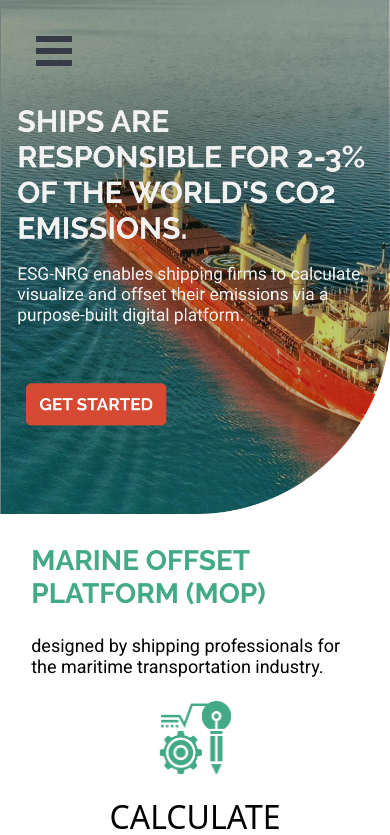
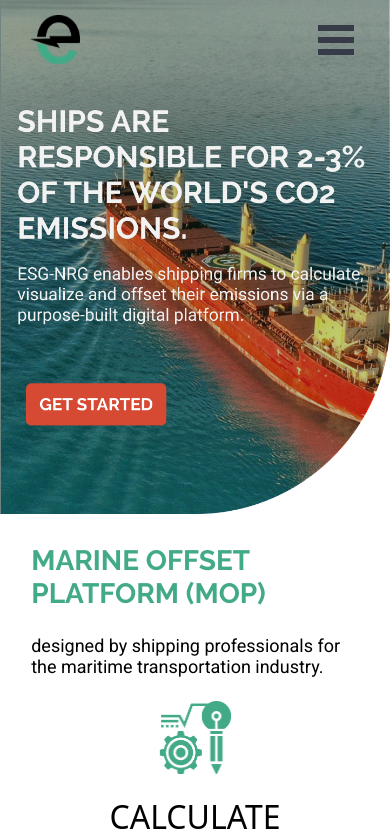
Before and after one commit to ESG-NRG/esg-nrg-newest, a React (Create React App) app in the folder client/: page / in a window 390 px wide. Shown: the top 835 px of the page. Built offline with nearby package versions, Linux system fonts and the light colour scheme; no server answers.

Commit message:
hamburger menu and the ENTIRE freaking navbar seems to be working now.

```diff
--- a/client/src/Components/NavBar.js
+++ b/client/src/Components/NavBar.js
@@ -29,12 +29,12 @@
     <>
       {screenSize === "xs" || screenSize === "sm" ? (
         //hamburger
-
-        <Menu right >
-        <a id="home" className="menu-item" href="/">Home</a>
-        <a id="about" className="menu-item" href="/about">About</a>
-        <a id="contact" className="menu-item" href="/contact">Contact</a>
-        <a id="about-us" className="menu-item" href="/about-us">
+        <div className={scroll ? "burgerLogoNavBar" : "burgerLogoNavBarScroll"}>
+      <a href='/'><img className='burgerNavbarLogo'  src={logo} alt='esg-nrg logo' /></a>
+        <Menu right>
+          <a href='/'><img className='logo' class="burgerLogo" src={logo} width={"50px"} height={"50px"} alt='esg-nrg logo' /></a>
+        <a id="home" className="menu-item" href="/">HOME</a>
+                <a id="about-us" className="menu-item" href="/about-us">
                   ABOUT US
                 </a>
                 <a id="faqs" className="menu-item" href="/faq">
@@ -49,14 +49,17 @@
                 <a id="contact-us" className="menu-item" href="/contact-us">
                   CONTACT US
                 </a>
+                <a id="login" className="menu-item" href="/login">
+                  Sign In
+                </a>
                 <a id="register" className="menu-item" href="/signup">
                   Register
                 </a>
-                <a id="login" className="menu-item" href="/login">
-                  Sign In
-                </a>
+
         {/* <a onClick={ this.showSettings } className="menu-item--small" href="">Settings</a> */}
       </Menu>
+
+      </div>
         // <Menu right>
         //   <div className={!scroll ? "p-menuScroll" : "p-menu1"}>
         //     <nav id="navbar" className="navigation" role="navigation">
--- a/client/src/index.css
+++ b/client/src/index.css
@@ -15,8 +15,8 @@
   position: fixed;
   width: 36px;
   height: 30px;
-  left: 36px;
-  top: 36px;
+  right: 36px;
+  top: 25px;
 }
 
 /* Color/shape of burger icon bars */
@@ -26,18 +26,19 @@
 
 /* Color/shape of burger icon bars on hover*/
 .bm-burger-bars-hover {
-  background: #a90000;
+  background: #d64933;
 }
 
 /* Position and sizing of clickable cross button */
 .bm-cross-button {
-  height: 24px;
-  width: 24px;
+  border: 1px solid red;
+  height: 45px;
+  width: 45px;
 }
 
 /* Color/shape of close button cross */
 .bm-cross {
-  background: #bdc3c7;
+  background: black;
 }
 
 /*
@@ -51,9 +52,12 @@
 
 /* General sidebar styles */
 .bm-menu {
-  background: #373a47;
+  background: white;
   padding: 2.5em 1.5em 0;
   font-size: 1.15em;
+  line-height: 2em;
+  font-family: -apple-system, BlinkMacSystemFont, "Segoe UI", Roboto, Oxygen,
+    Ubuntu, Cantarell, "Open Sans", "Helvetica Neue", sans-serif;
 }
 
 /* Morph shape necessary with bubble or elastic */
@@ -63,13 +67,44 @@
 
 /* Wrapper for item list */
 .bm-item-list {
-  color: #b8b7ad;
+  color: black;
   padding: 0.8em;
 }
 
 /* Individual item */
 .bm-item {
   display: inline-block;
+}
+
+.bm-item:hover {
+  color: #d64933;
+}
+
+.burgerLogo {
+  padding-bottom: 10px;
+}
+
+.burgerLogoNavBar {
+  width: 100%;
+  height: 80px;
+  position: fixed;
+  top: 0;
+}
+
+.burgerLogoNavBarScroll {
+  width: 100%;
+  height: 80px;
+  position: fixed;
+  top: 0;
+  background-color: white;
+}
+
+.burgerNavbarLogo {
+  width: 50px;
+  height: 50px;
+  position: fixed;
+  top: 15px;
+  left: 30px;
 }
 
 /* Styling of overlay */
@@ -98,7 +133,7 @@
 }
 
 /* Hamburger */
-.hamburger1 {
+/* .hamburger1 {
   height: 45px;
   margin: 20px;
   display: -ms-grid;
@@ -142,7 +177,7 @@
   height: 340px;
   z-index: 100;
   border: 2px solid red;
-}
+} */
 
 /* Menu */
 
```
